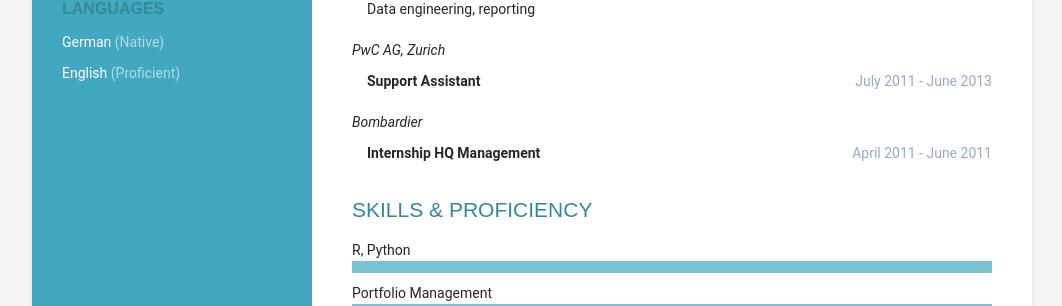
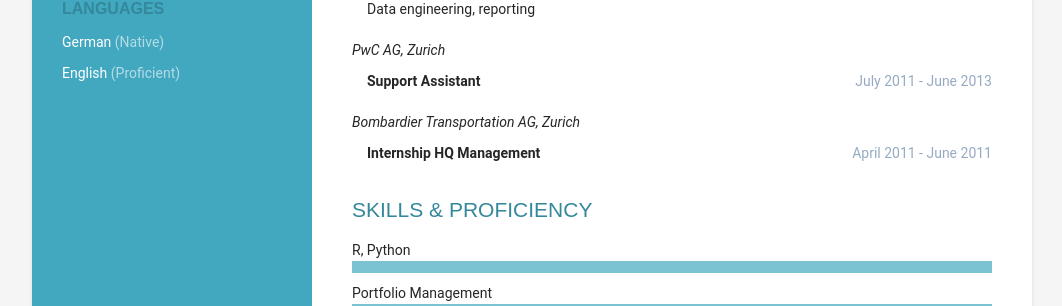
Before and after one commit to quantsch/quantsch.github.io, a Jekyll site: the page built from index.md, in a window 1280 px wide. Shown: the part 977-1283 px from the top of the page, without its empty margins (108-1170 px from the left). Built offline with Jekyll 4.4.1, drawn with Linux system fonts in a browser that asks for light colours.

Commit message:
more complete company name

```diff
--- a/_data/cv.yml
+++ b/_data/cv.yml
@@ -87,7 +87,7 @@ experiences:
           roles:
               - title: Support Assistant
                 time: July 2011 - June 2013
-        - company: Bombardier
+        - company: Bombardier Transportation AG, Zurich
           roles:
               - title: Internship HQ Management
                 time: April 2011 - June 2011
```
